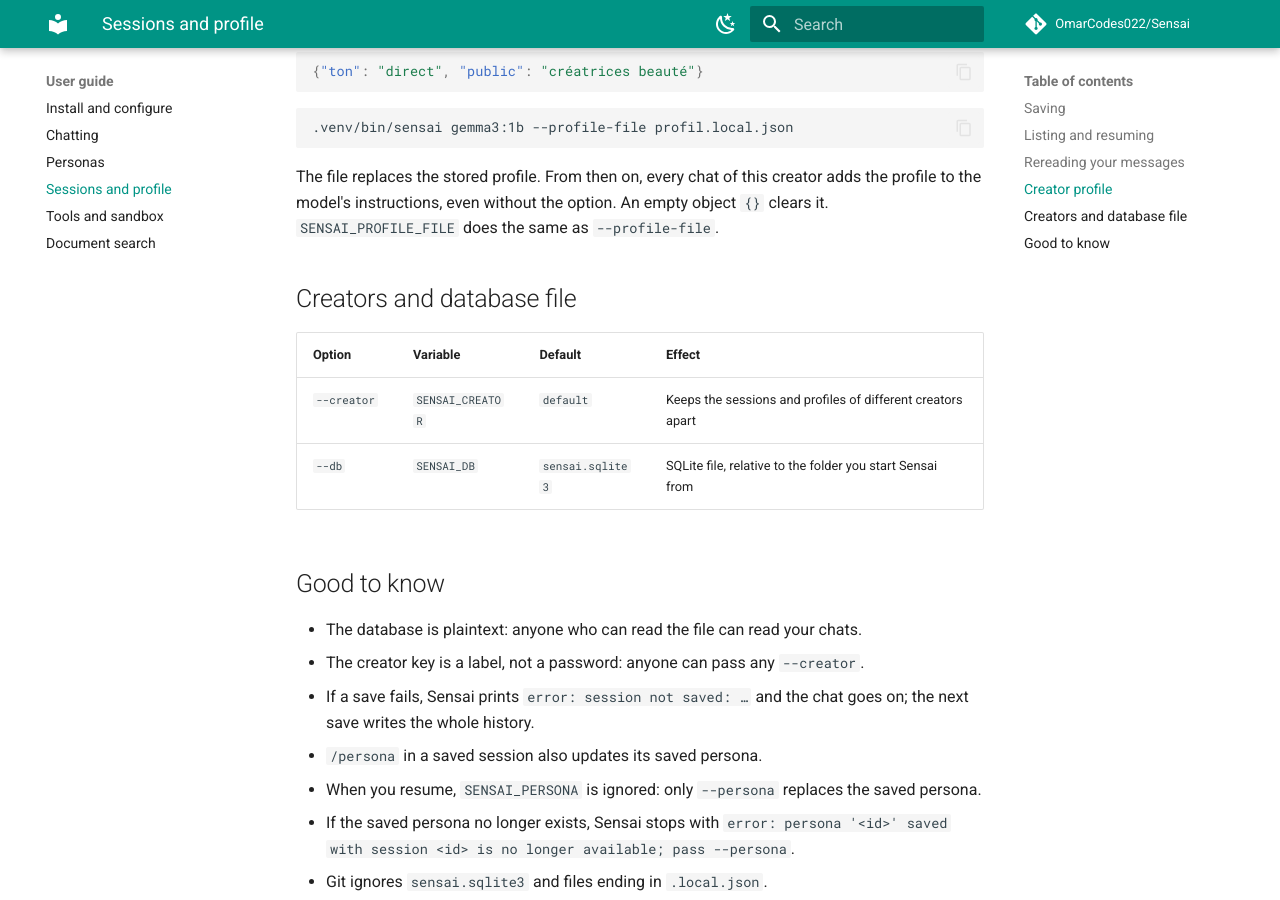
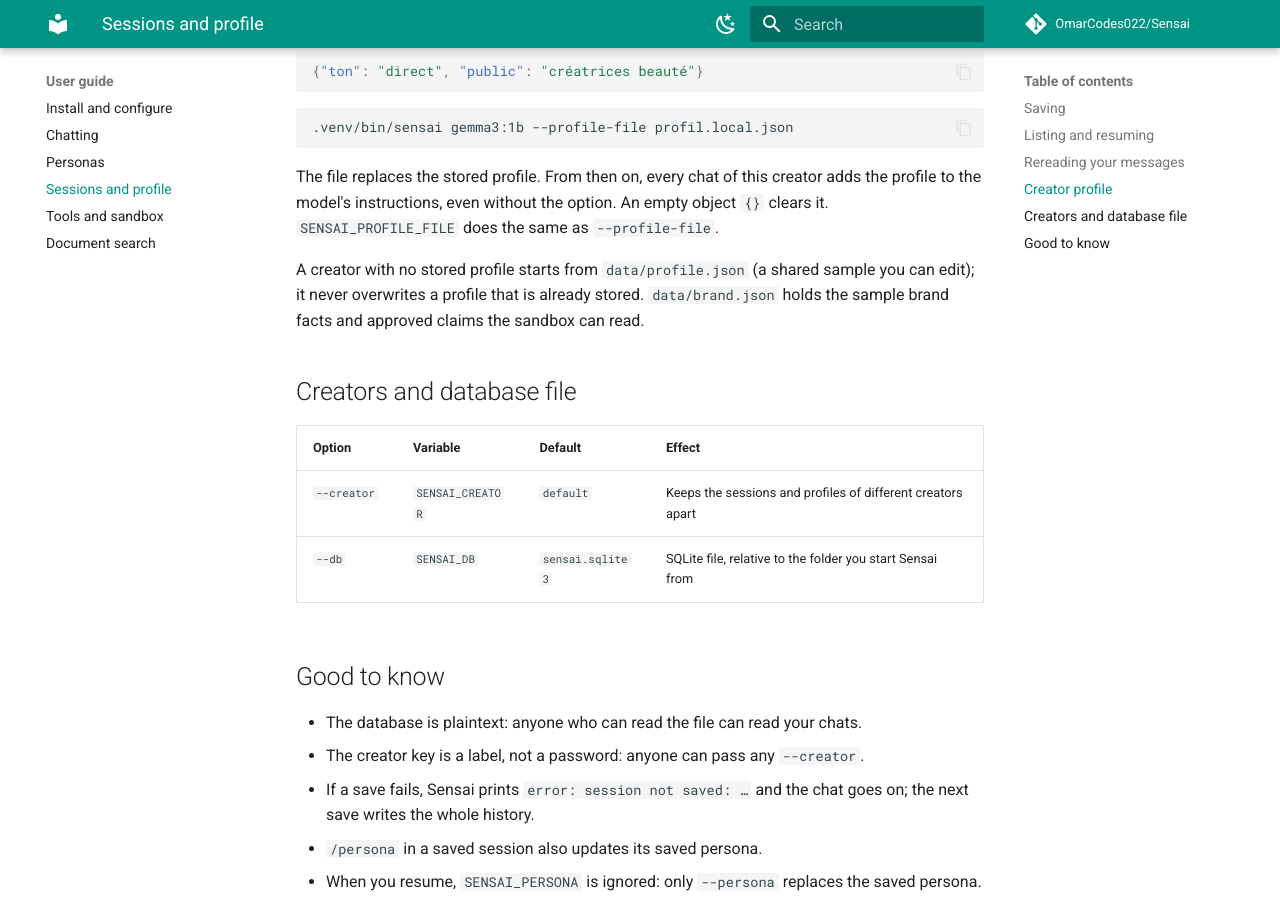
Before and after one commit to OmarCodes022/Sensai, an MkDocs documentation site: the page built from docs/user-guide/sessions.md, in a window 1280 px wide and 900 px high, scrolled down 1413 px. Built offline with MkDocs 1.6.1 and Material for MkDocs 9.7.7, drawn with Linux system fonts in a browser that asks for light colours; comment, search, counter and statistics services are not loaded.

Commit message:
docs: describe the sample profile and brand data

```diff
--- a/docs/user-guide/sessions.md
+++ b/docs/user-guide/sessions.md
@@ -75,6 +75,10 @@ adds the profile to the model's instructions, even without the option. An
 empty object `{}` clears it. `SENSAI_PROFILE_FILE` does the same as
 `--profile-file`.
 
+A creator with no stored profile starts from `data/profile.json` (a shared sample you can
+edit); it never overwrites a profile that is already stored. `data/brand.json` holds the
+sample brand facts and approved claims the sandbox can read.
+
 ## Creators and database file
 
 | Option | Variable | Default | Effect |
```
